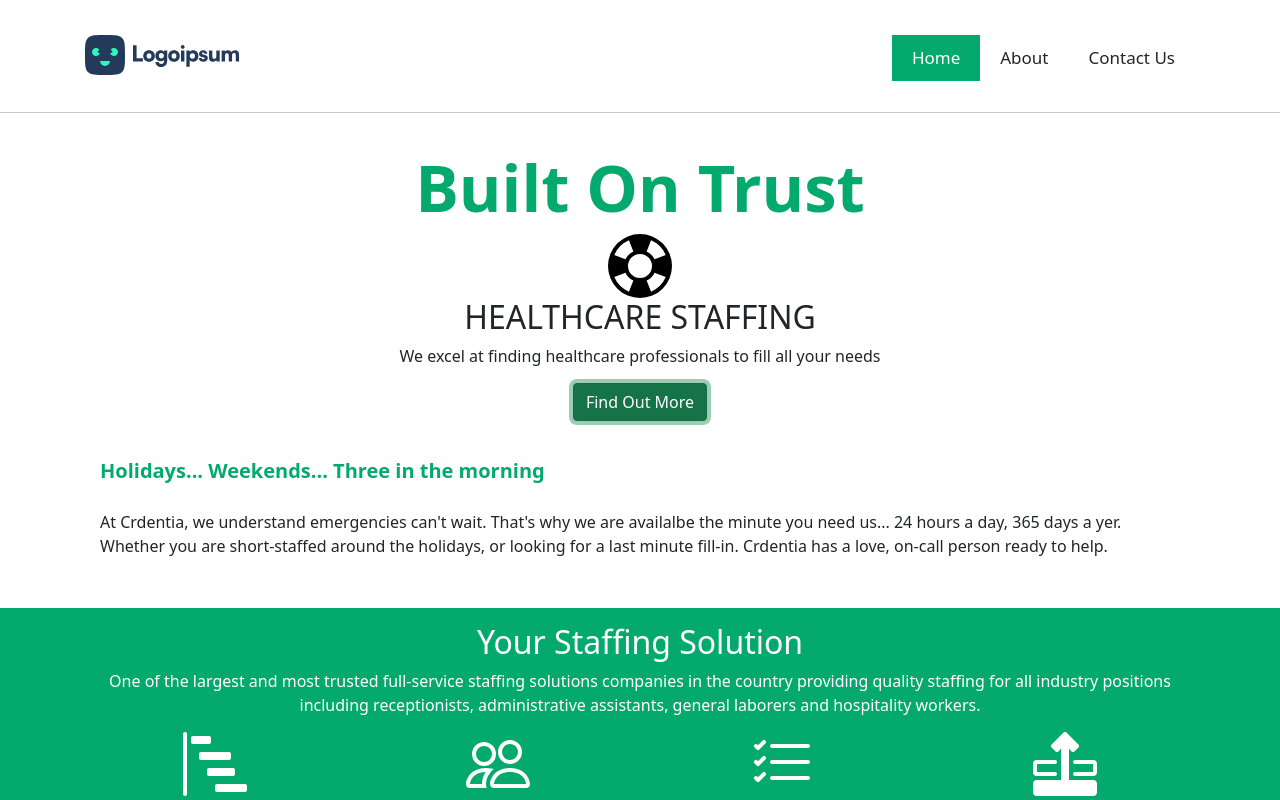
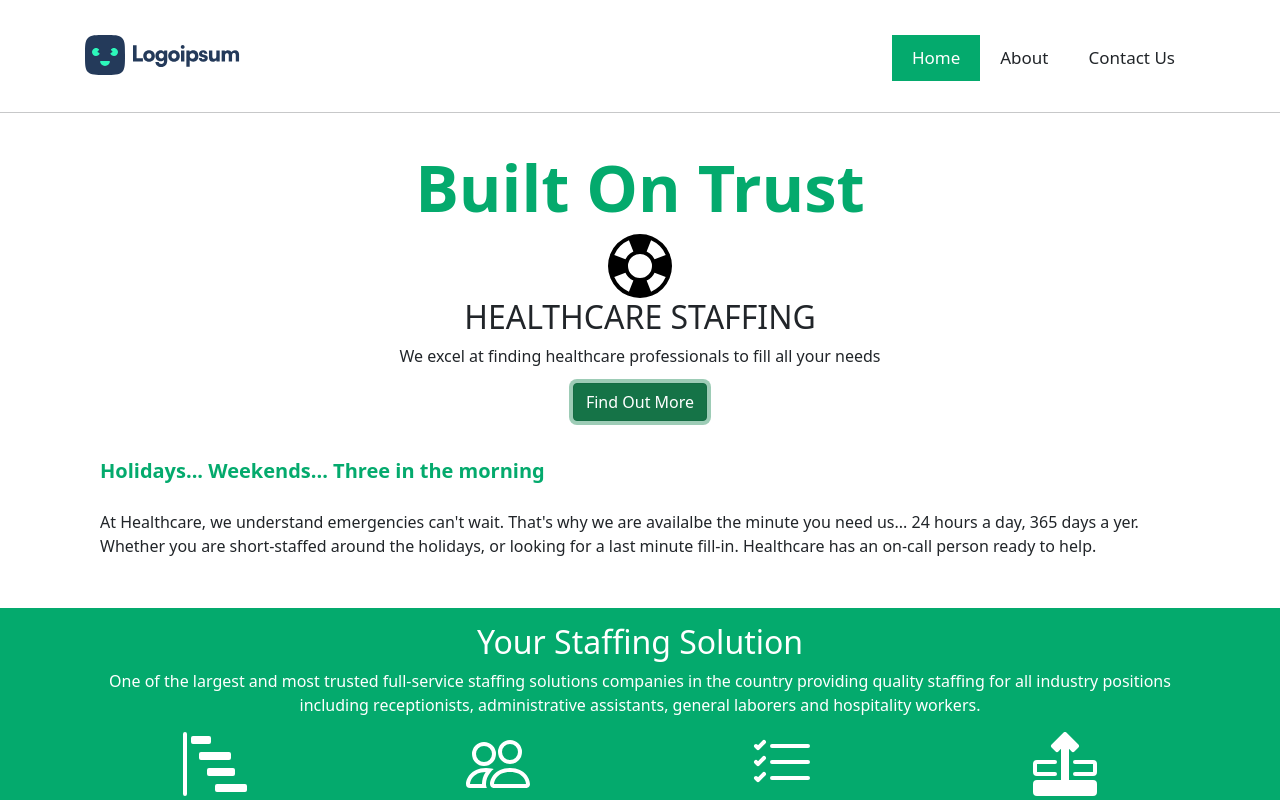
Before and after one commit to Axonn1018/basic-site-test, an Angular app: page / in a window 1280 px wide. Both pictures are taken after a click on the button "Find Out More". Shown: the top 800 px of the page. Built offline with nearby package versions, Linux system fonts and the light colour scheme.

Commit message:
Homepage text correction

```diff
--- a/src/app/homepage/homepage.component.html
+++ b/src/app/homepage/homepage.component.html
@@ -9,7 +9,7 @@
   <div class="container" style="text-align: left">
     <div class='title-about'>Holidays... Weekends... Three in the morning</div>
     <br>
-    At Crdentia, we understand emergencies can't wait. That's why we are availalbe the minute you need us... 24 hours a day, 365 days a yer. Whether you are short-staffed around the holidays, or looking for a last minute fill-in. Crdentia has a love, on-call person ready to help.
+    At Healthcare, we understand emergencies can't wait. That's why we are availalbe the minute you need us... 24 hours a day, 365 days a yer. Whether you are short-staffed around the holidays, or looking for a last minute fill-in. Healthcare has an on-call person ready to help.
   </div>
   </div>
 </div>
```
